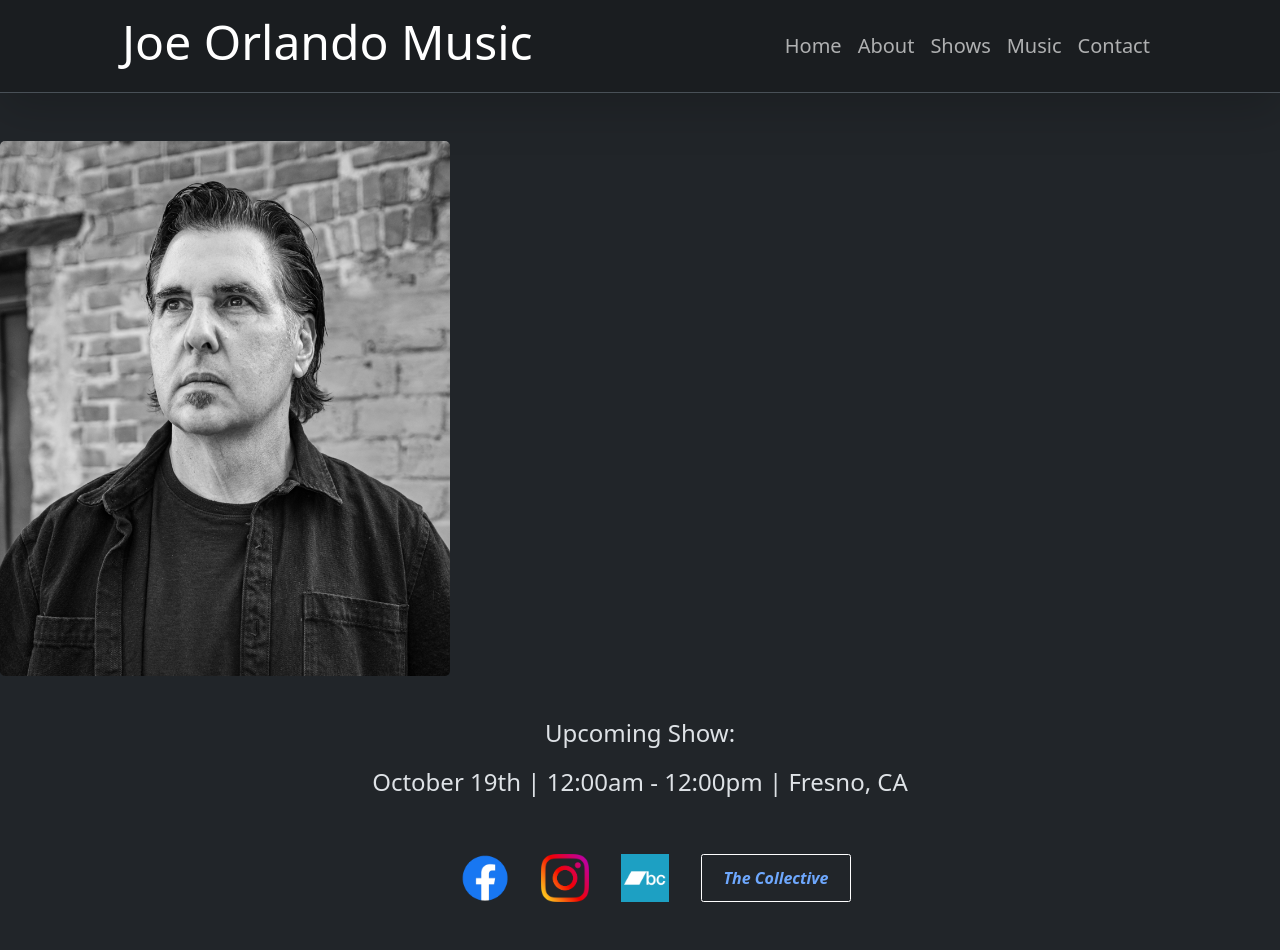
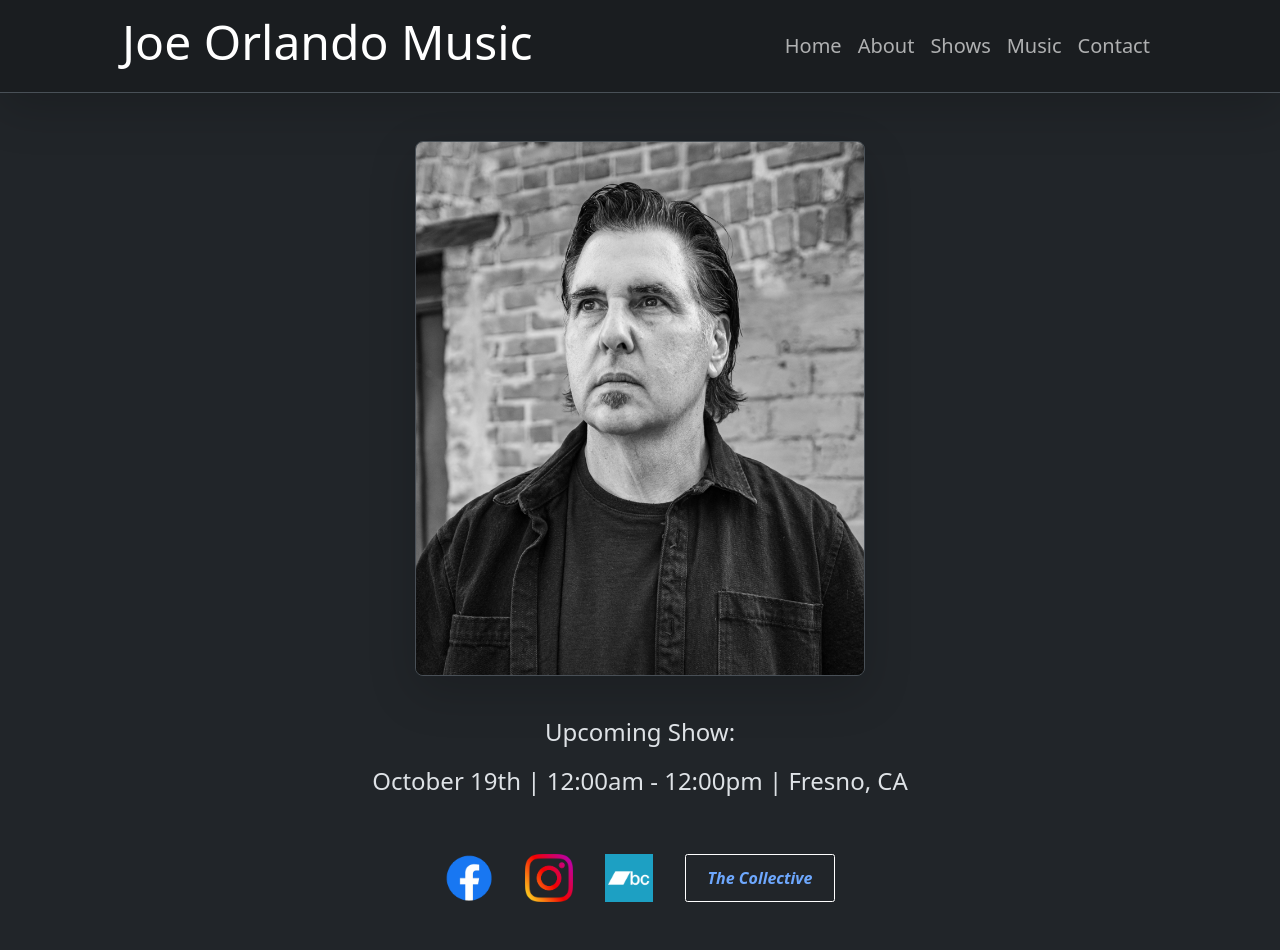
Before and after one commit to Robertjo97/JoeOrlandoMusic, a React (Vite) app: page / in a window 1280 px wide. Shown: the top 950 px of the page. Built offline with nearby package versions, Linux system fonts and the light colour scheme.

Commit message:
fix img and ul padding

```diff
--- a/src/Home/Home.css
+++ b/src/Home/Home.css
@@ -5,11 +5,12 @@
   justify-content: space-between;
 }
 
+.image {
+  text-align: center;
+}
 .image img {
   width: 450px;
-  margin: auto;
-  /* border: 1px solid white; */
-  border-radius: 5px;
+  height: auto;
 }
 
 .hero-container {
--- a/src/Home/Image.jsx
+++ b/src/Home/Image.jsx
@@ -3,7 +3,7 @@ import joeImage from "../assets/BIO-4.png";
 const Image = () => {
   return (
     <div className="image">
-      <img src={joeImage} alt="Picture of Joe Orlando"></img>
+      <img src={joeImage} className="rounded-3 shadow-lg border" alt="Picture of Joe Orlando"></img>
     </div>
   );
 };
--- a/src/Home/Socials.jsx
+++ b/src/Home/Socials.jsx
@@ -6,7 +6,7 @@ import collectivefb from "../assets/socialmedia/Snap1.png";
 const Socials = () => {
   return (
     <div className="socials">
-      <ul>
+      <ul className="p-0">
         <li>
           <a href="http://www.facebook.com/JoeOrlandoMusician">
             <img
```
